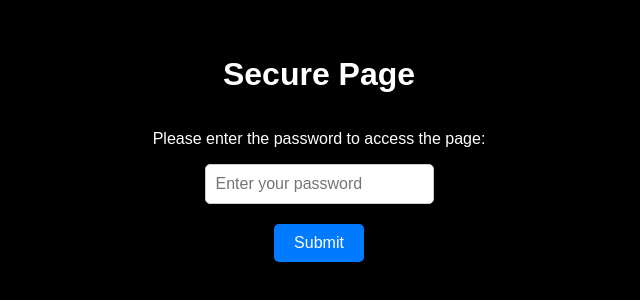
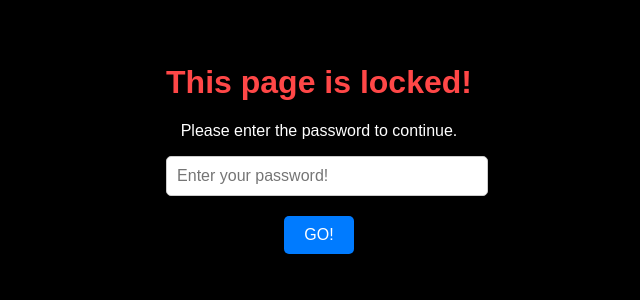
Before and after one commit to lovelovexx70/lovelovexx70.github.io, a plain HTML site: page index.html in a window 1280 px wide. Shown: the part 252-552 px from the top of the page, without its empty margins (321-961 px from the left). Drawn offline with Linux system fonts and the light colour scheme.

Commit message:
index.html

```diff
--- a/index.html
+++ b/index.html
@@ -3,96 +3,77 @@
 <head>
     <meta charset="UTF-8">
     <meta name="viewport" content="width=device-width, initial-scale=1.0">
-    <title>Secure Page</title>
+    <title>This page is locked!</title>
     <style>
         body {
+            margin: 0;
+            padding: 0;
             font-family: Arial, sans-serif;
             background-color: #000;
             color: #fff;
             display: flex;
-            flex-direction: column;
             justify-content: center;
             align-items: center;
             height: 100vh;
-            margin: 0;
         }
-        input {
+        .container {
+            text-align: center;
+        }
+        h1 {
+            color: #ff4747;
+        }
+        input[type="password"] {
             padding: 10px;
             font-size: 16px;
-            margin-bottom: 20px;
             border: 1px solid #ccc;
             border-radius: 5px;
+            width: 100%;
+            max-width: 300px;
+            margin-bottom: 20px;
         }
         button {
             padding: 10px 20px;
             font-size: 16px;
-            background-color: #007bff;
-            color: white;
             border: none;
             border-radius: 5px;
+            background-color: #007bff;
+            color: #fff;
             cursor: pointer;
         }
         button:hover {
             background-color: #0056b3;
         }
     </style>
+    <script>
+        async function validatePassword() {
+            const inputPassword = document.getElementById("password").value;
+            const hashedPassword = await sha256(inputPassword);
+
+            // 更新的正確雜湊值
+            const correctHash = "746101d4c9171e39505aecbe4adfef66ccb7793c73f0813f915edb4d3f6ce077";
+            if (hashedPassword === correctHash) {
+                window.location.href = "http://bit.ly/3Vsyfmu";
+            } else {
+                alert("密碼錯誤，請重新輸入！");
+                document.getElementById("password").value = "";
+            }
+        }
+
+        async function sha256(message) {
+            const msgBuffer = new TextEncoder().encode(message); // 將訊息轉為 Uint8Array
+            const hashBuffer = await crypto.subtle.digest('SHA-256', msgBuffer); // 計算 SHA-256 雜湊
+            const hashArray = Array.from(new Uint8Array(hashBuffer)); // 轉換為 byte array
+            return hashArray.map(b => b.toString(16).padStart(2, '0')).join(''); // 轉換為十六進位字串
+        }
+    </script>
 </head>
 <body>
-    <h1>Secure Page</h1>
-    <p>Please enter the password to access the page:</p>
-    <input type="password" id="password" placeholder="Enter your password">
-    <button onclick="decryptAndRedirect()">Submit</button>
-
-    <script>
-        // 加密的資料
-        const encryptedData = "HRI/L86jRO+NAHNWcHicEapg68Z1"; // 加密後的目標網址
-        const iv = Uint8Array.from(atob("ya/4+LAW993s+i0f"), c => c.charCodeAt(0)); // IV
-        const authTag = Uint8Array.from(atob("zcNBGd+KzkXuwCxF4/ScSg=="), c => c.charCodeAt(0)); // Auth Tag
-
-        async function decryptAndRedirect() {
-            const password = document.getElementById("password").value;
-
-            try {
-                // 將密碼轉換為密鑰
-                const keyMaterial = await crypto.subtle.importKey(
-                    "raw",
-                    new TextEncoder().encode(password),
-                    "PBKDF2",
-                    false,
-                    ["deriveKey"]
-                );
-
-                const key = await crypto.subtle.deriveKey(
-                    {
-                        name: "PBKDF2",
-                        salt: iv,
-                        iterations: 100000,
-                        hash: "SHA-256"
-                    },
-                    keyMaterial,
-                    { name: "AES-GCM", length: 256 },
-                    false,
-                    ["decrypt"]
-                );
-
-                // 解密資料
-                const decrypted = await crypto.subtle.decrypt(
-                    {
-                        name: "AES-GCM",
-                        iv: iv,
-                        additionalData: authTag
-                    },
-                    key,
-                    Uint8Array.from(atob(encryptedData), c => c.charCodeAt(0))
-                );
-
-                // 跳轉到解密後的網址
-                const url = new TextDecoder().decode(decrypted);
-                window.location.href = url;
-            } catch (error) {
-                alert("Invalid password! Please try again.");
-            }
-        }
-    </script>
+    <div class="container">
+        <h1>This page is locked!</h1>
+        <p>Please enter the password to continue.</p>
+        <input type="password" id="password" placeholder="Enter your password!">
+        <br>
+        <button onclick="validatePassword()">GO!</button>
+    </div>
 </body>
 </html>
```
